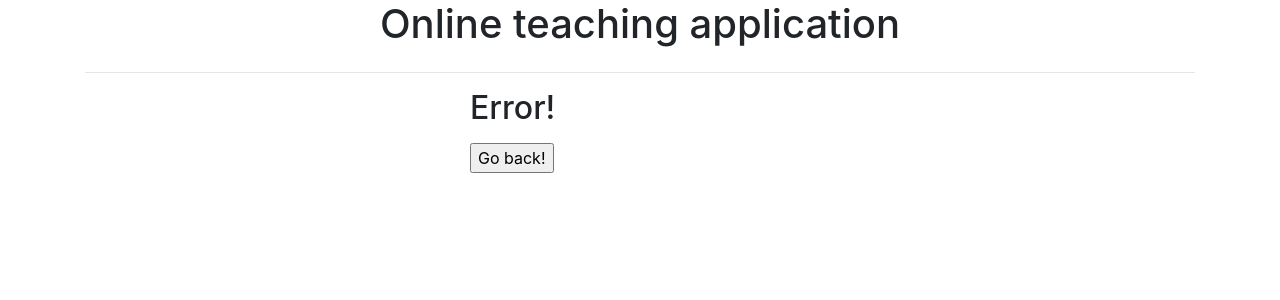
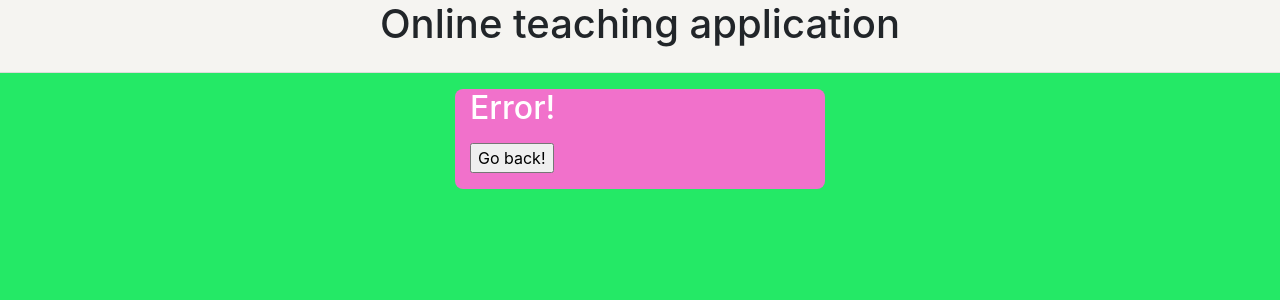
Before and after one commit to ulmala/online-teaching-application, a Flask app: template templates/error.html in a window 1280 px wide. Shown: the top 300 px of the page. Run offline with Flask 2, Linux system fonts and the light colour scheme; the template is opened without the code that fills it, so the values that code supplies are empty; parts of the project's set-up code (start-up, migrations or seed data) failed here and were passed over; some libraries are stand-ins or nearby versions.

Commit message:
Add custom css

```diff
--- a/static/custom.css
+++ b/static/custom.css
@@ -2,6 +2,28 @@
     background: #f99;
 }
 
-.a {
-    color: pink;
+body {
+    background: rgb(36, 233, 102) !important;
 }
+
+.container-2 {
+    background: rgb(245, 244, 241)  !important;
+}
+
+.nav-link {
+    color: rgb(165, 3, 124) !important;
+    background: rgb(196, 224, 247);
+    border-radius: .5em;
+    padding: .5em .5em;
+    margin: .2em;
+}
+
+.text-muted {
+    color: rgb(241, 86, 119) !important;
+}
+
+.error {
+    color: rgb(255, 255, 255) !important;
+    background: rgb(241, 113, 203);
+    border-radius: .5em;
+}
--- a/templates/error.html
+++ b/templates/error.html
@@ -6,7 +6,7 @@
         <title>Remove course</title>
     </head>
     <div class="container d-flex justify-content-center">
-        <div class="col-4">
+        <div class="col-4 error">
             <h2>Error!</h2>
             <p>{{message}}</p>
             <div class="form-group">
--- a/templates/layout.html
+++ b/templates/layout.html
@@ -2,8 +2,7 @@
 <meta name="viewport" content="width=device-width, initial-scale=1, shrink-to-fit=no">
 <link rel="stylesheet" href="https://stackpath.bootstrapcdn.com/bootstrap/4.5.0/css/bootstrap.min.css">
 <link rel="stylesheet" type="text/css" href="static/custom.css">
-
-<div class="container">
+<div class="container-2">
     <div class="row">
         <div class="col d-flex justify-content-center">
             <h1>
```
